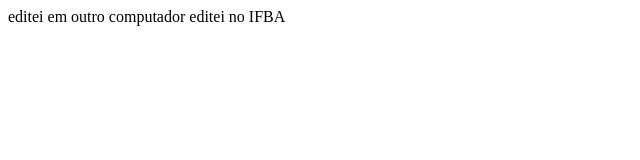
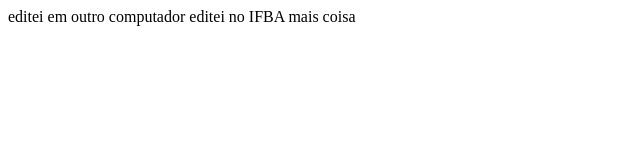
Before and after one commit to FabianoVaz/Web1, a plain HTML site: page index.html in a window 1280 px wide. Shown: the full height of the page, 0-640 px from the left. Drawn offline with Linux system fonts and the light colour scheme.

Commit message:
textozinho

```diff
--- a/index.html
+++ b/index.html
@@ -7,6 +7,6 @@
 </head>
 <body>
     editei em outro computador
-    editei no IFBA
+    editei no IFBA mais coisa
 </body>
 </html>
```
